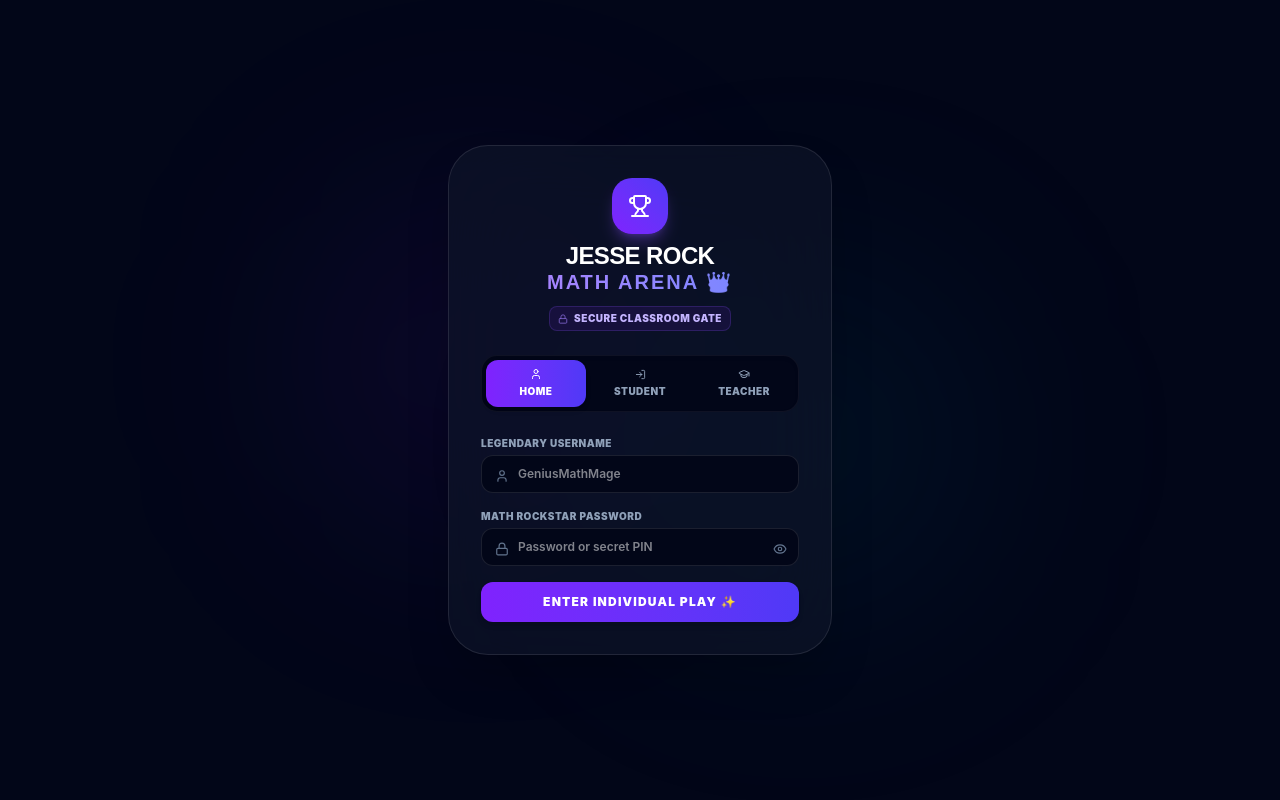
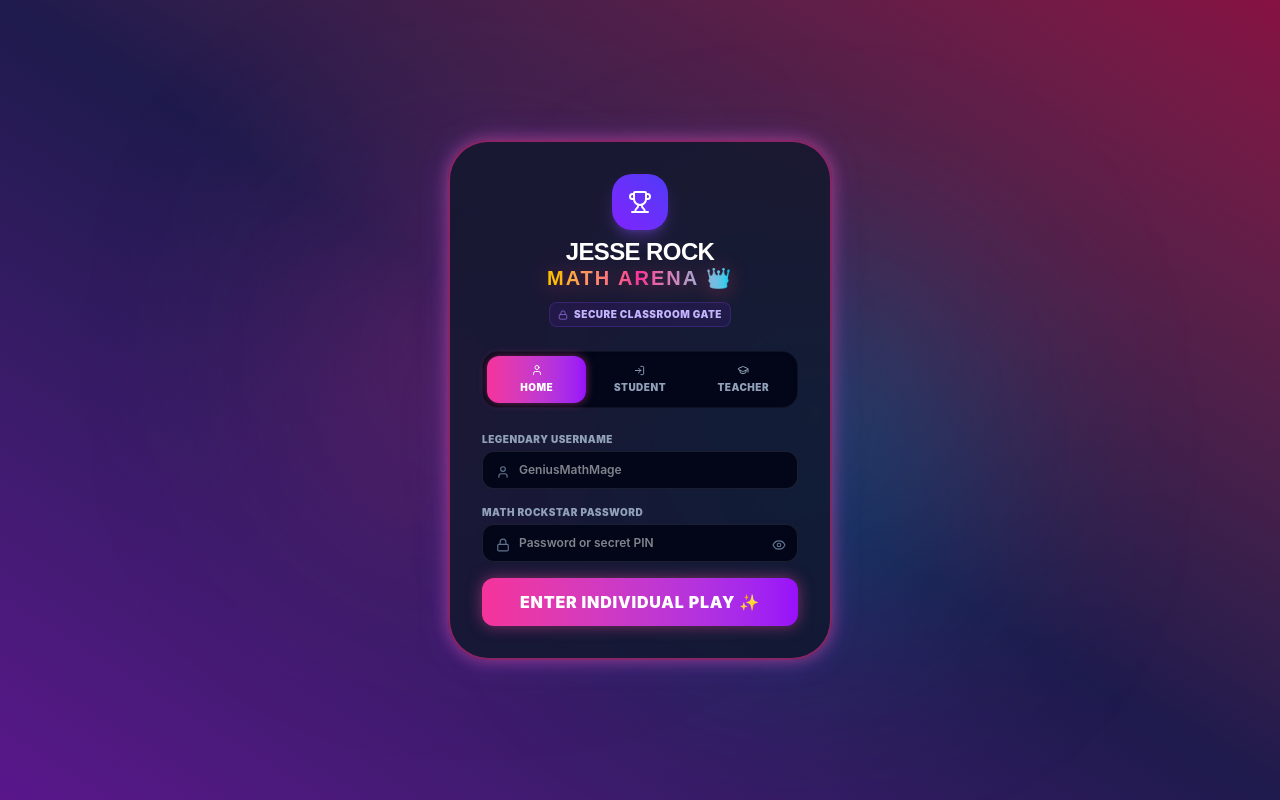
Before and after one commit to otovicnigerialimited-art/-Jesse-Math-Rockstar-App-, a React (Vite) app: page / in a window 1280 px wide. Built offline with nearby package versions, Linux system fonts and the light colour scheme.

Commit message:
style: update brand aesthetic and update firestore rules
- Refreshed UI with a vibrant gradient theme, new neon shadow utility, and updated "Math Arena" branding.
- Added Firestore rules for `school_students` and `shop_items` collections to support new data structures.

```diff
--- a/src/App.tsx
+++ b/src/App.tsx
@@ -499,7 +499,7 @@ export default function App() {
   ];
 
   return (
-    <div className="min-h-screen flex bg-[#0b132b]/95 text-slate-50 font-sans selection:bg-brand-primary selection:text-white relative overflow-x-hidden">
+    <div className="min-h-screen flex bg-gradient-to-tr from-purple-900 via-indigo-950 to-pink-900 text-slate-50 font-sans selection:bg-pink-500 selection:text-white relative overflow-x-hidden">
       {/* Dynamic Floating Emojis Background */}
       <div className="floating-bg-container">
         {backgroundEmojis.map((emoji) => (
@@ -532,7 +532,7 @@ export default function App() {
                 </div>
                 <h1 className="text-2xl font-display font-black tracking-tight leading-tight wiggle-hover cursor-pointer">
                   JESSE ROCK<br />
-                  <span className="text-brand-primary text-xl">MATH</span>
+                  <span className="bg-gradient-to-r from-yellow-400 via-pink-500 to-cyan-400 bg-clip-text text-transparent drop-shadow-[0_2px_10px_rgba(244,63,94,0.4)] tracking-widest text-xl uppercase">MATH ARENA 👑</span>
                 </h1>
               </div>
 
@@ -633,7 +633,7 @@ export default function App() {
               </div>
               <span className="text-xs font-display font-black tracking-tight leading-none text-white wiggle-hover cursor-pointer">
                 JESSE ROCK<br />
-                <span className="text-brand-primary text-xs">MATH 👑</span>
+                <span className="bg-gradient-to-r from-yellow-400 via-pink-500 to-cyan-400 bg-clip-text text-transparent drop-shadow-[0_2px_10px_rgba(244,63,94,0.4)] uppercase">MATH ARENA 👑</span>
               </span>
             </div>
 
--- a/src/components/AuthGate.tsx
+++ b/src/components/AuthGate.tsx
@@ -350,16 +350,16 @@ export default function AuthGate({ onAuthSuccess }: AuthGateProps) {
   };
 
   return (
-    <div className="min-h-screen flex items-center justify-center p-6 bg-slate-950 relative overflow-hidden font-sans">
+    <div className="min-h-screen flex items-center justify-center p-6 bg-gradient-to-tr from-purple-900 via-indigo-950 to-pink-900 relative overflow-hidden font-sans">
       {/* Background radial soft lights */}
-      <div className="absolute top-1/4 left-1/4 w-80 h-80 bg-violet-600/10 rounded-full blur-[120px] pointer-events-none" />
-      <div className="absolute bottom-1/4 right-1/4 w-80 h-80 bg-cyan-600/10 rounded-full blur-[120px] pointer-events-none" />
+      <div className="absolute top-1/4 left-1/4 w-80 h-80 bg-pink-500/30 rounded-full blur-[120px] pointer-events-none animate-pulse-slow" />
+      <div className="absolute bottom-1/4 right-1/4 w-80 h-80 bg-cyan-500/30 rounded-full blur-[120px] pointer-events-none animate-pulse-slow" />
 
       {/* Main Container */}
       <motion.div
         initial={{ opacity: 0, y: 30 }}
         animate={{ opacity: 1, y: 0 }}
-        className="w-full max-w-sm bg-slate-900/60 backdrop-blur-2xl border border-white/10 p-6 md:p-8 rounded-[2.5rem] shadow-2xl relative z-10 space-y-6"
+        className="w-full max-w-sm bg-slate-900/80 backdrop-blur-2xl border-2 border-pink-500/50 p-6 md:p-8 rounded-[2.5rem] shadow-neon relative z-10 space-y-6"
       >
         {/* Logo and Brand details */}
         <div className="text-center space-y-2.5">
@@ -372,7 +372,7 @@ export default function AuthGate({ onAuthSuccess }: AuthGateProps) {
 
           <h1 className="text-2xl font-display font-black tracking-tight text-white leading-none">
             JESSE ROCK<br />
-            <span className="text-transparent bg-clip-text bg-gradient-to-r from-violet-400 to-indigo-400 text-xl font-black tracking-widest uppercase">
+            <span className="bg-gradient-to-r from-yellow-400 via-pink-500 to-cyan-400 bg-clip-text text-transparent drop-shadow-[0_2px_10px_rgba(244,63,94,0.4)] text-xl font-black tracking-widest uppercase">
               MATH ARENA 👑
             </span>
           </h1>
@@ -389,8 +389,8 @@ export default function AuthGate({ onAuthSuccess }: AuthGateProps) {
             onClick={() => { setLoginTab('individual'); setError(null); setSuccess(null); }}
             className={`flex-1 py-2 text-[10px] font-black uppercase tracking-wider rounded-xl transition-all cursor-pointer flex flex-col items-center justify-center gap-1 ${
               loginTab === 'individual'
-                ? 'bg-gradient-to-r from-violet-600 to-indigo-600 text-white shadow-md'
-                : 'text-slate-400 hover:text-slate-200'
+                ? 'bg-gradient-to-r from-pink-500 to-purple-600 text-white shadow-[0_0_10px_rgba(236,72,153,0.5)]'
+                : 'text-slate-400 hover:text-white hover:bg-white/5'
             }`}
           >
             <User size={12} />
@@ -402,8 +402,8 @@ export default function AuthGate({ onAuthSuccess }: AuthGateProps) {
             onClick={() => { setLoginTab('student'); setError(null); setSuccess(null); }}
             className={`flex-1 py-2 text-[10px] font-black uppercase tracking-wider rounded-xl transition-all cursor-pointer flex flex-col items-center justify-center gap-1 ${
               loginTab === 'student'
-                ? 'bg-gradient-to-r from-violet-600 to-indigo-600 text-white shadow-md'
-                : 'text-slate-400 hover:text-slate-200'
+                ? 'bg-gradient-to-r from-pink-500 to-purple-600 text-white shadow-[0_0_10px_rgba(236,72,153,0.5)]'
+                : 'text-slate-400 hover:text-white hover:bg-white/5'
             }`}
           >
             <LogIn size={11} />
@@ -415,8 +415,8 @@ export default function AuthGate({ onAuthSuccess }: AuthGateProps) {
             onClick={() => { setLoginTab('teacher'); setError(null); setSuccess(null); }}
             className={`flex-1 py-2 text-[10px] font-black uppercase tracking-wider rounded-xl transition-all cursor-pointer flex flex-col items-center justify-center gap-1 ${
               loginTab === 'teacher'
-                ? 'bg-gradient-to-r from-violet-600 to-indigo-600 text-white shadow-md'
-                : 'text-slate-400 hover:text-slate-200'
+                ? 'bg-gradient-to-r from-pink-500 to-purple-600 text-white shadow-[0_0_10px_rgba(236,72,153,0.5)]'
+                : 'text-slate-400 hover:text-white hover:bg-white/5'
             }`}
           >
             <GraduationCap size={12} />
@@ -496,7 +496,7 @@ export default function AuthGate({ onAuthSuccess }: AuthGateProps) {
             <button
               type="submit"
               disabled={loading}
-              className="w-full py-3 bg-gradient-to-r from-violet-600 to-indigo-600 hover:brightness-110 text-white font-black text-xs uppercase tracking-widest rounded-xl transition-all flex items-center justify-center gap-1.5 cursor-pointer shadow-md disabled:opacity-50"
+              className="w-full py-3 bg-gradient-to-r from-pink-500 to-purple-600 hover:from-pink-600 hover:to-purple-700 text-white font-black uppercase tracking-wider transform hover:scale-105 active:scale-95 transition-all duration-200 shadow-[0_0_15px_rgba(236,72,153,0.5)] rounded-xl flex items-center justify-center gap-1.5 cursor-pointer disabled:opacity-50"
             >
               {loading ? "Verifying..." : "ENTER INDIVIDUAL PLAY ✨"}
             </button>
@@ -552,7 +552,7 @@ export default function AuthGate({ onAuthSuccess }: AuthGateProps) {
             <button
               type="submit"
               disabled={loading}
-              className="w-full py-3 bg-gradient-to-r from-violet-600 to-indigo-600 hover:brightness-110 text-white font-black text-xs uppercase tracking-widest rounded-xl transition-all flex items-center justify-center gap-1.5 cursor-pointer shadow-md disabled:opacity-50"
+              className="w-full py-3 bg-gradient-to-r from-pink-500 to-purple-600 hover:from-pink-600 hover:to-purple-700 text-white font-black uppercase tracking-wider transform hover:scale-105 active:scale-95 transition-all duration-200 shadow-[0_0_15px_rgba(236,72,153,0.5)] rounded-xl flex items-center justify-center gap-1.5 cursor-pointer disabled:opacity-50"
             >
               {loading ? "Authenticating Student..." : "ENTER SCHOOL ARENA 🍏"}
             </button>
@@ -611,7 +611,7 @@ export default function AuthGate({ onAuthSuccess }: AuthGateProps) {
                 <button
                   type="submit"
                   disabled={loading}
-                  className="w-full py-3 bg-gradient-to-r from-teal-600 to-indigo-600 hover:brightness-110 text-white font-black text-xs uppercase tracking-widest rounded-xl transition-all flex items-center justify-center gap-1.5 cursor-pointer shadow-md disabled:opacity-50"
+                  className="w-full py-3 bg-gradient-to-r from-pink-500 to-purple-600 hover:from-pink-600 hover:to-purple-700 text-white font-black uppercase tracking-wider transform hover:scale-105 active:scale-95 transition-all duration-200 shadow-[0_0_15px_rgba(236,72,153,0.5)] rounded-xl flex items-center justify-center gap-1.5 cursor-pointer disabled:opacity-50"
                 >
                   <LogIn size={13} />
                   <span>{loading ? "Checking Database..." : "LOGIN TEACHER CABINET"}</span>
@@ -694,7 +694,7 @@ export default function AuthGate({ onAuthSuccess }: AuthGateProps) {
                 <button
                   type="submit"
                   disabled={loading}
-                  className="w-full py-3 bg-gradient-to-r from-emerald-600 to-teal-550 hover:brightness-110 text-slate-950 font-black text-xs uppercase tracking-widest rounded-xl transition-all flex items-center justify-center gap-1.5 cursor-pointer shadow-md disabled:opacity-50"
+                  className="w-full py-3 bg-gradient-to-r from-pink-500 to-purple-600 hover:from-pink-600 hover:to-purple-700 text-white font-black uppercase tracking-wider transform hover:scale-105 active:scale-95 transition-all duration-200 shadow-[0_0_15px_rgba(236,72,153,0.5)] rounded-xl flex items-center justify-center gap-1.5 cursor-pointer disabled:opacity-50"
                 >
                   <UserPlus size={13} />
                   <span>{loading ? "Creating..." : "REGISTER TEACHER CABINET"}</span>
--- a/src/index.css
+++ b/src/index.css
@@ -19,6 +19,10 @@
 
 .glass {
   @apply bg-white/10 backdrop-blur-md border border-white/20;
+}
+
+.shadow-neon {
+  box-shadow: 0 0 15px rgba(236, 72, 153, 0.5), 0 0 30px rgba(139, 92, 246, 0.3);
 }
 
 .rock-shadow {
```
Also changed, not shown: 1 other file (tests, documents, lock files or other folders).
